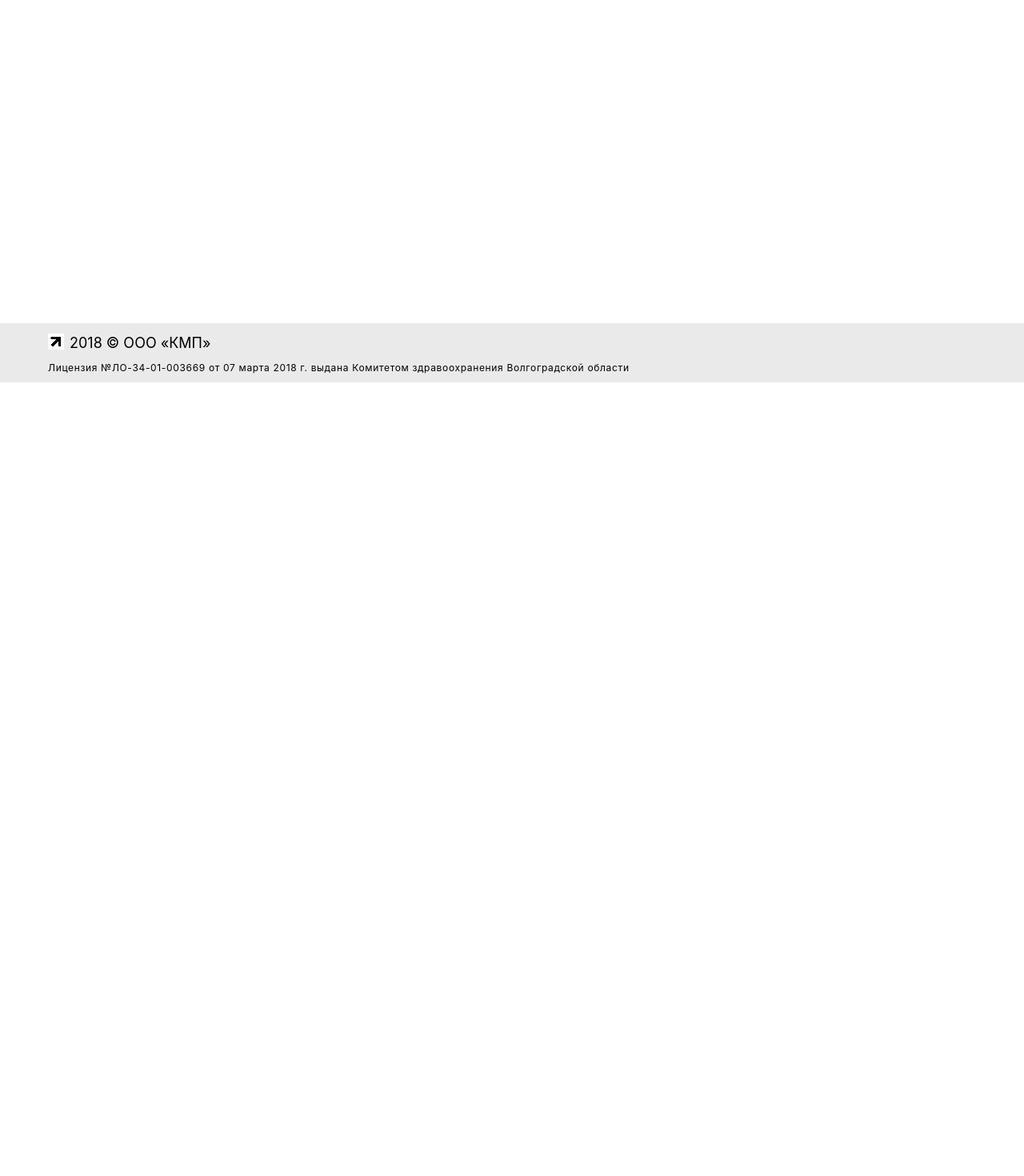
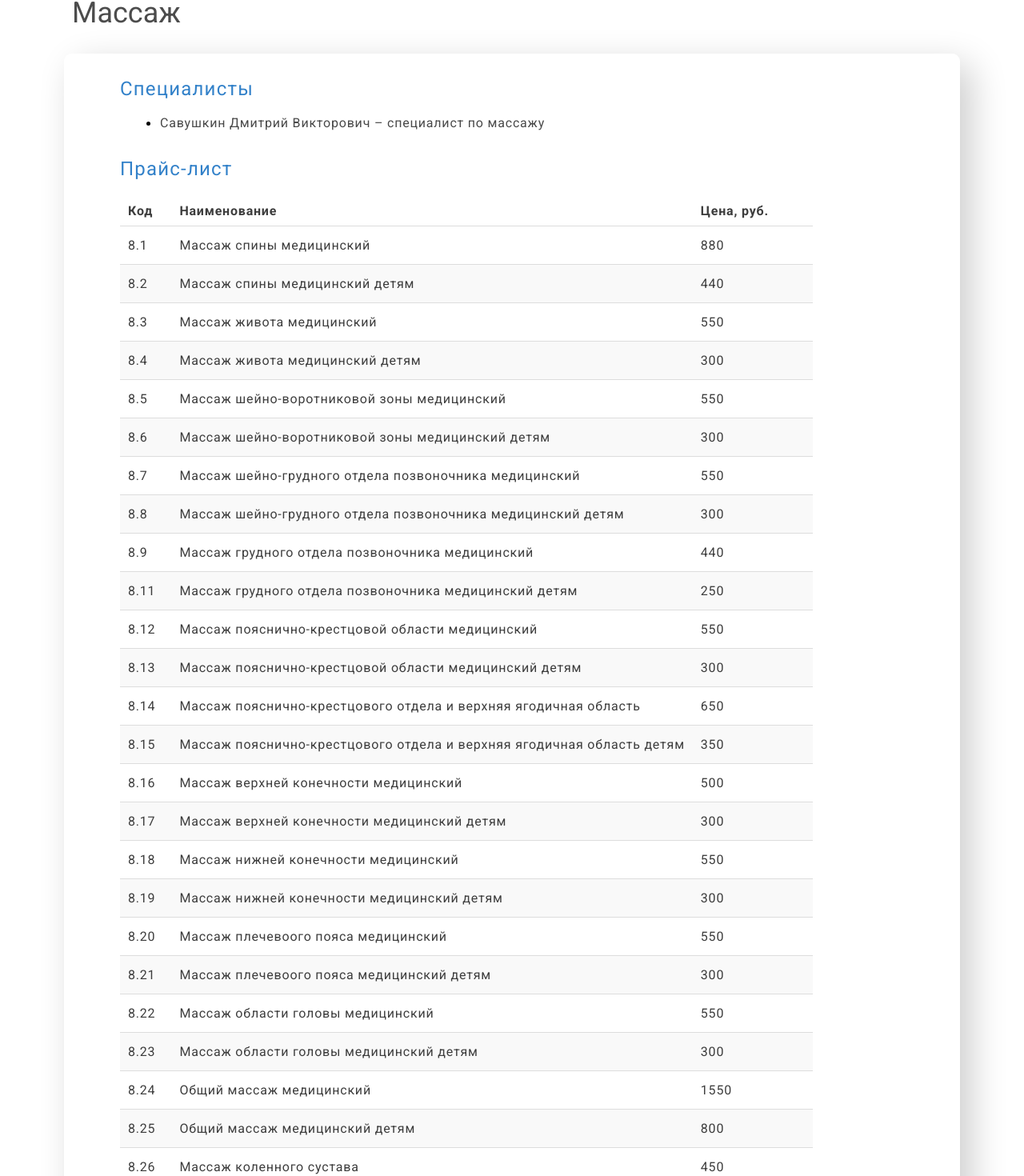
Before and after one commit to CanUFeelMyHeart/expertPlus, a React (Create React App) app in the folder medical-clinic-expert/: page /services/massage in a window 1280 px wide. Shown: the part 208-1678 px from the top of the page at 80% size. Before the commit the page ends 800 px from the top, so only its background shows below. Built offline with nearby package versions, Linux system fonts and the light colour scheme; the HTML template or start-up script is replaced by a standard one.

Commit message:
massage page is set

```diff
--- a/medical-clinic-expert/src/pages/ServicesPages/ColoproctologistServicePage/ColoproctologistServicePage.jsx
+++ b/medical-clinic-expert/src/pages/ServicesPages/ColoproctologistServicePage/ColoproctologistServicePage.jsx
@@ -3,7 +3,6 @@ import { InformationContainerComponent } from "../../../components/InformationCo
 import { PriceListComponent } from "../../../components/PriceListComponent/PriceListComponent";
 import { ServicesSpecialistsComponent } from "../../../components/ServicesSpecialistsComponent/ServicesSpecialistsComponent";
 import { OfertaComponent } from "../../../components/PriceListComponent/OfertaComponent";
-import { ServiceSpecialistsInfoComponent } from "../../../components/ServiceSpecialistsInfoComponent/ServiceSpecialistsInfoComponent";
 import { SpecialistsInfoColoproctologist } from "./SpecialistsInfoColoproctologist";
 import { priceInfoColoproctologist } from "./PriceInfoColoproctologist";
 
--- a/medical-clinic-expert/src/pages/ServicesPages/MassageServicePage/MassageServicePage.jsx
+++ b/medical-clinic-expert/src/pages/ServicesPages/MassageServicePage/MassageServicePage.jsx
@@ -1,10 +1,21 @@
 import React from "react";
+import { InformationContainerComponent } from "../../../components/InformationContainerComponent/InformationContainerComponent";
+import { PriceListComponent } from "../../../components/PriceListComponent/PriceListComponent";
+import { ServicesSpecialistsComponent } from "../../../components/ServicesSpecialistsComponent/ServicesSpecialistsComponent";
+import { OfertaComponent } from "../../../components/PriceListComponent/OfertaComponent";
+import { SpecialistsInfoMassage } from "./SpecialistsInfoMassage";
+import { priceInfoMassage } from "./PriceInfoMassage";
 
 export const MassageServicePage = () => {
     return (
         <div className="MassageServicePage">
-            <h2>Массаж block</h2>
-
+            <InformationContainerComponent header="Массаж">
+                <ServicesSpecialistsComponent
+                    specialists={SpecialistsInfoMassage}
+                />
+                <PriceListComponent priceInfo={priceInfoMassage} />
+            </InformationContainerComponent>
+            <OfertaComponent />
         </div>
     );
 };
--- /dev/null
+++ b/medical-clinic-expert/src/pages/ServicesPages/MassageServicePage/PriceInfoMassage.jsx
@@ -0,0 +1,127 @@
+export const priceInfoMassage = [
+    {
+        code: "8.1",
+        name: "Массаж спины медицинский",
+        price: "880",
+    },
+    {
+        code: "8.2",
+        name: "Массаж спины медицинский детям",
+        price: "440",
+    },
+    {
+        code: "8.3",
+        name: "Массаж живота медицинский",
+        price: "550",
+    },
+    {
+        code: "8.4",
+        name: "Массаж живота медицинский детям",
+        price: "300",
+    },
+    {
+        code: "8.5",
+        name: "Массаж шейно-воротниковой зоны медицинский",
+        price: "550",
+    },
+    {
+        code: "8.6",
+        name: "Массаж шейно-воротниковой зоны медицинский детям",
+        price: "300",
+    },
+    {
+        code: "8.7",
+        name: "Массаж шейно-грудного отдела позвоночника медицинский",
+        price: "550",
+    },
+    {
+        code: "8.8",
+        name: "Массаж шейно-грудного отдела позвоночника медицинский детям",
+        price: "300",
+    },
+    {
+        code: "8.9",
+        name: "Массаж грудного отдела позвоночника медицинский",
+        price: "440",
+    },
+    {
+        code: "8.11",
+        name: "Массаж грудного отдела позвоночника медицинский детям",
+        price: "250",
+    },
+    {
+        code: "8.12",
+        name: "Массаж пояснично-крестцовой области медицинский",
+        price: "550",
+    },
+    {
+        code: "8.13",
+        name: "Массаж пояснично-крестцовой области медицинский детям",
+        price: "300",
+    },
+    {
+        code: "8.14",
+        name: "Массаж пояснично-крестцового отдела и верхняя ягодичная область",
+        price: "650",
+    },
+    {
+        code: "8.15",
+        name: "Массаж пояснично-крестцового отдела и верхняя ягодичная область детям",
+        price: "350",
+    },
+    {
+        code: "8.16",
+        name: "Массаж верхней конечности медицинский",
+        price: "500",
+    },
+    {
+        code: "8.17",
+        name: "Массаж верхней конечности медицинский детям",
+        price: "300",
+    },
+    {
+        code: "8.18",
+        name: "Массаж нижней конечности медицинский",
+        price: "550",
+    },
+    {
+        code: "8.19",
+        name: "Массаж нижней конечности медицинский детям",
+        price: "300",
+    },
+    {
+        code: "8.20",
+        name: "Массаж плечевоого пояса медицинский",
+        price: "550",
+    },
+    {
+        code: "8.21",
+        name: "Массаж плечевоого пояса медицинский детям",
+        price: "300",
+    },
+    {
+        code: "8.22",
+        name: "Массаж  области головы медицинский",
+        price: "550",
+    },
+    {
+        code: "8.23",
+        name: "Массаж  области головы медицинский детям",
+        price: "300",
+    },
+    {
+        code: "8.24",
+        name: "Общий массаж медицинский",
+        price: "1550",
+    },
+    {
+        code: "8.25",
+        name: "Общий массаж медицинский  детям",
+        price: "800",
+    },
+    {
+        code: "8.26",
+        name: " Массаж коленного сустава",
+        price: "450",
+    },
+];
--- /dev/null
+++ b/medical-clinic-expert/src/pages/ServicesPages/MassageServicePage/SpecialistsInfoMassage.jsx
@@ -0,0 +1,3 @@
+export const SpecialistsInfoMassage = [
+    "Савушкин Дмитрий Викторович – специалист по массажу",
+];
```
